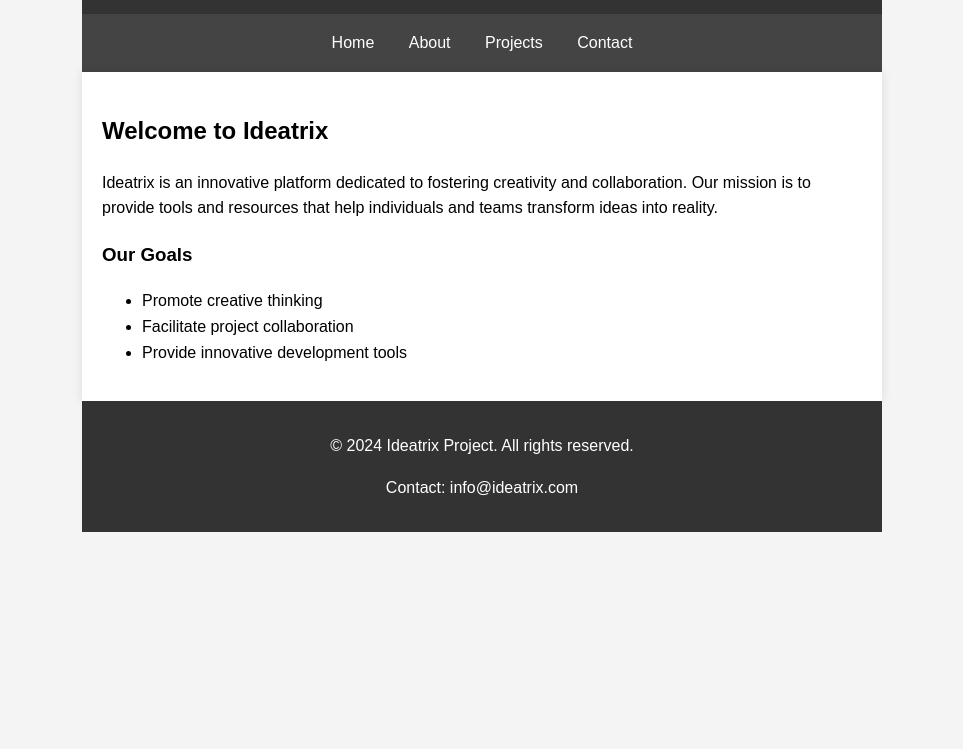
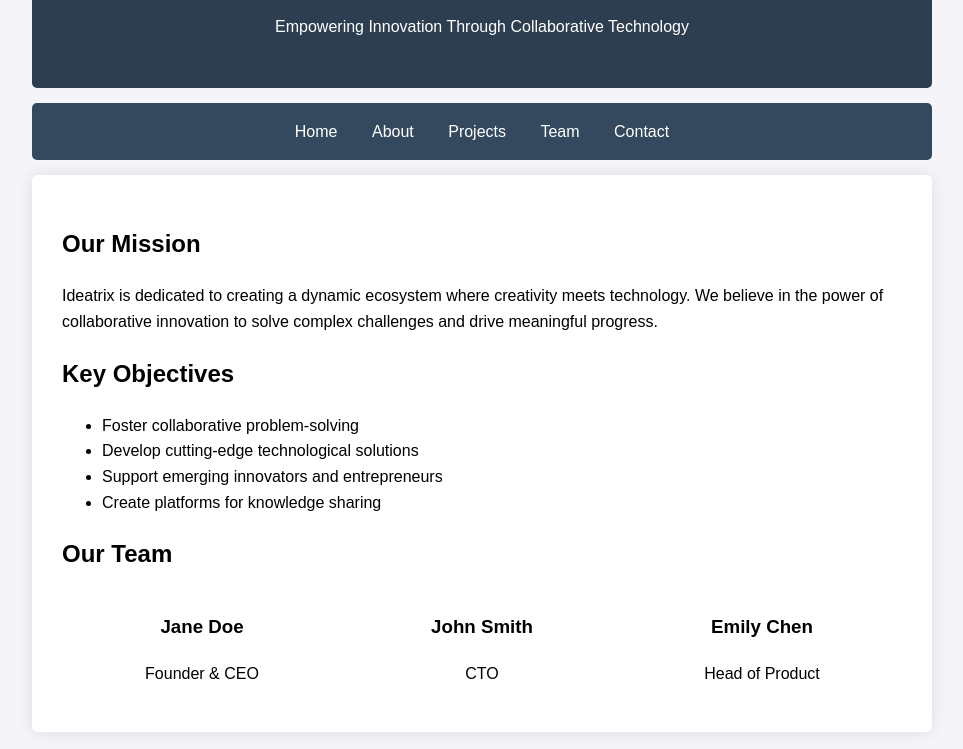
Before and after one commit to Sachinrchandran/Ideatest, a plain HTML site: page index.html in a window 1280 px wide. Shown: the part 132-881 px from the top of the page, without its empty margins (158-1121 px from the left). Before the commit the page ends 800 px from the top, so only its background shows below. Drawn offline with Linux system fonts and the light colour scheme.

Commit message:
Update index.html
	•	Added a more detailed mission statement to better reflect the page’s purpose.
	•	Introduced a team section to showcase team members and their roles.
	•	Improved navigation to make the page more user-friendly.
	•	Enhanced styling for a cleaner and more modern design.”

```diff
--- a/index.html
+++ b/index.html
@@ -6,68 +6,112 @@
     <style>
         body {
             font-family: Arial, sans-serif;
-            max-width: 800px;
+            max-width: 900px;
             margin: 0 auto;
             padding: 20px;
             line-height: 1.6;
-            background-color: #f4f4f4;
+            background-color: #f4f4f9;
         }
         header {
-            background-color: #333;
+            background-color: #2c3e50;
             color: white;
             text-align: center;
-            padding: 1rem;
+            padding: 2rem;
+            border-radius: 5px;
         }
         nav {
-            background-color: #444;
+            background-color: #34495e;
             padding: 1rem;
             text-align: center;
+            border-radius: 5px;
+            margin: 15px 0;
         }
         nav a {
             color: white;
             text-decoration: none;
             margin: 0 15px;
+            transition: color 0.3s ease;
+        }
+        nav a:hover {
+            color: #3498db;
         }
         main {
             background-color: white;
-            padding: 20px;
-            box-shadow: 0 0 10px rgba(0,0,0,0.1);
+            padding: 30px;
+            box-shadow: 0 0 15px rgba(0,0,0,0.1);
+            border-radius: 5px;
+        }
+        .team-grid {
+            display: flex;
+            justify-content: space-around;
+            margin-top: 20px;
+        }
+        .team-member {
+            text-align: center;
+            width: 200px;
         }
         footer {
             text-align: center;
             padding: 1rem;
-            background-color: #333;
+            background-color: #2c3e50;
             color: white;
+            border-radius: 5px;
+            margin-top: 20px;
         }
     </style>
 </head>
 <body>
     <header>
-        <h1>Ideatrix Project</h1>
+        <h1>Ideatrix: Transforming Ideas into Reality</h1>
+        <p>Empowering Innovation Through Collaborative Technology</p>
     </header>
 
     <nav>
         <a href="#">Home</a>
         <a href="#">About</a>
         <a href="#">Projects</a>
+        <a href="#">Team</a>
         <a href="#">Contact</a>
     </nav>
 
     <main>
-        <h2>Welcome to Ideatrix</h2>
-        <p>Ideatrix is an innovative platform dedicated to fostering creativity and collaboration. Our mission is to provide tools and resources that help individuals and teams transform ideas into reality.</p>
+        <section>
+            <h2>Our Mission</h2>
+            <p>Ideatrix is dedicated to creating a dynamic ecosystem where creativity meets technology. We believe in the power of collaborative innovation to solve complex challenges and drive meaningful progress.</p>
+        </section>
 
-        <h3>Our Goals</h3>
-        <ul>
-            <li>Promote creative thinking</li>
-            <li>Facilitate project collaboration</li>
-            <li>Provide innovative development tools</li>
-        </ul>
+        <section>
+            <h2>Key Objectives</h2>
+            <ul>
+                <li>Foster collaborative problem-solving</li>
+                <li>Develop cutting-edge technological solutions</li>
+                <li>Support emerging innovators and entrepreneurs</li>
+                <li>Create platforms for knowledge sharing</li>
+            </ul>
+        </section>
+
+        <section>
+            <h2>Our Team</h2>
+            <div class="team-grid">
+                <div class="team-member">
+                    <h3>Jane Doe</h3>
+                    <p>Founder & CEO</p>
+                </div>
+                <div class="team-member">
+                    <h3>John Smith</h3>
+                    <p>CTO</p>
+                </div>
+                <div class="team-member">
+                    <h3>Emily Chen</h3>
+                    <p>Head of Product</p>
+                </div>
+            </div>
+        </section>
     </main>
 
     <footer>
-        <p>© 2024 Ideatrix Project. All rights reserved.</p>
-        <p>Contact: info@ideatrix.com</p>
+        <p>© 2024 Ideatrix Project. Innovating Together.</p>
+        <p>Contact: info@ideatrix.com | +1 (555) 123-4567</p>
     </footer>
 </body>
 </html>
```
